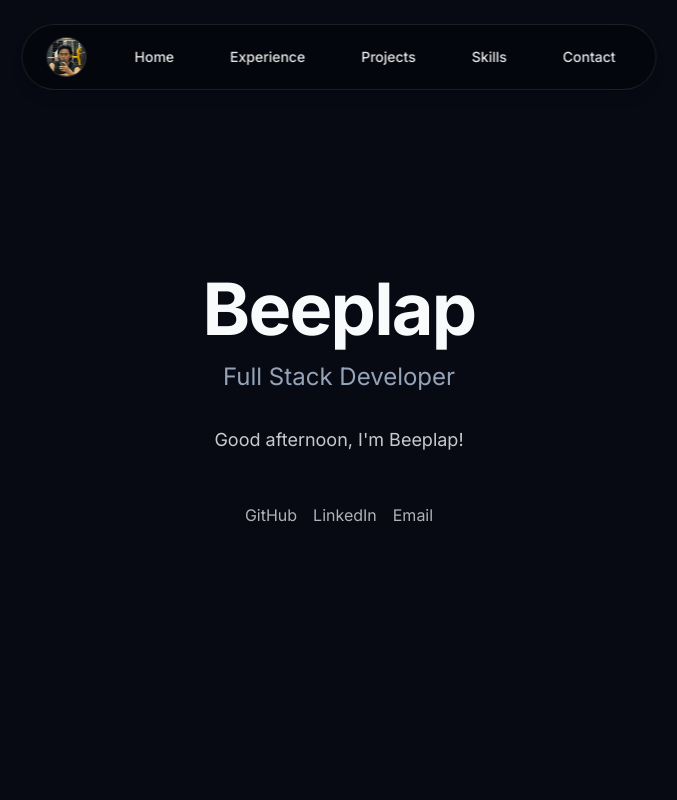
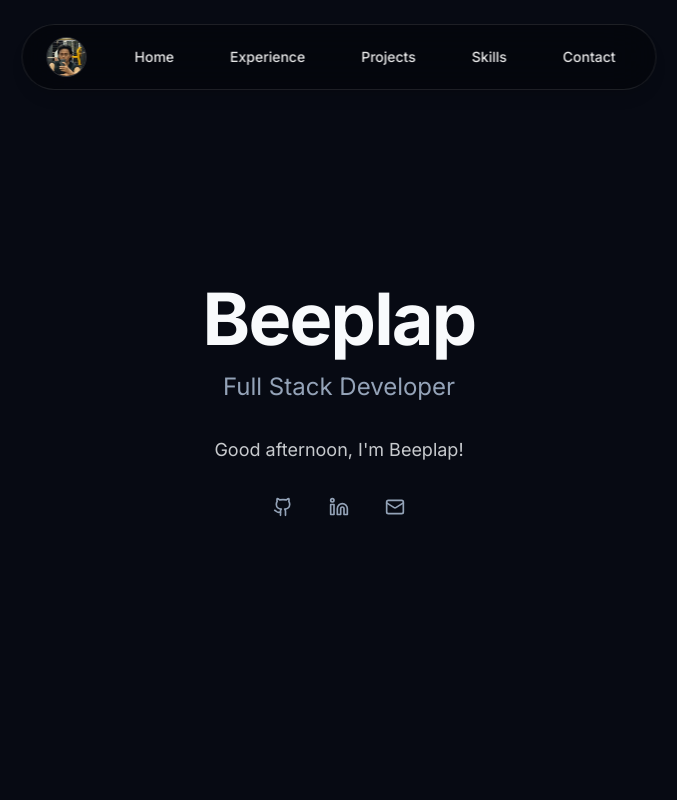
Before and after one commit to Beeplap/My-portfolio, a React (Vite) app: page / in a window 1280 px wide. Shown: the top 800 px of the page, without its empty margins (301-978 px from the left). Built offline with nearby package versions, Linux system fonts and the light colour scheme; the HTML template or start-up script is replaced by a standard one.

Commit message:
Refactor Experience component to rename 'skills' to 'exp' for consistency; update Footer and Hero components with correct social media links and improved styling; adjust Projects component to link to the specific GitHub repository; modify Index page button styling for better visibility.

```diff
--- a/src/components/Experience.tsx
+++ b/src/components/Experience.tsx
@@ -2,7 +2,7 @@ const Experience = () => {
   const skillCategories = [
     {
       title: "Frontend Development",
-      skills: [
+      exp: [
         "HTML",
         "CSS",
         "Javascript",
@@ -17,7 +17,7 @@ const Experience = () => {
     },
     {
       title: "Backend Development",
-      skills: [
+      exp: [
         "Python",
         "Typescript",
         "C#",
@@ -30,7 +30,7 @@ const Experience = () => {
     },
     {
       title: "Data Science",
-      skills: [
+      exp: [
         "Python",
         "R",
         "OpenCV",
@@ -46,7 +46,7 @@ const Experience = () => {
   return (
     <section id="experience" className="py-20 px-4">
       <div className="max-w-4xl mx-auto">
-        <h2 className="text-4xl md:text-5xl font-bold mb-16">Skills</h2>
+        <h2 className="text-4xl md:text-5xl font-bold mb-16">Expriences</h2>
 
         <div className="space-y-12">
           {skillCategories.map((category, index) => (
@@ -54,7 +54,7 @@ const Experience = () => {
               <h3 className="text-2xl font-bold mb-6">{category.title}</h3>
               <div className="border-t border-border pt-6">
                 <div className="flex flex-wrap gap-3">
-                  {category.skills.map((skill) => (
+                  {category.exp.map((skill) => (
                     <span
                       key={skill}
                       className="px-3 py-1 text-sm bg-muted text-foreground rounded"
--- a/src/components/Footer.tsx
+++ b/src/components/Footer.tsx
@@ -15,7 +15,7 @@ const Footer = () => {
           {/* Social Links */}
           <div className="flex items-center gap-4">
             <a
-              href="https://github.com"
+              href="https://github.com/beeplap"
               target="_blank"
               rel="noopener noreferrer"
               className="text-muted-foreground hover:text-primary transition-colors"
@@ -24,7 +24,7 @@ const Footer = () => {
               <Github className="h-5 w-5" />
             </a>
             <a
-              href="https://linkedin.com"
+              href="https://www.linkedin.com/in/beeplap-gharti-magar-5027592b9/"
               target="_blank"
               rel="noopener noreferrer"
               className="text-muted-foreground hover:text-primary transition-colors"
@@ -33,7 +33,7 @@ const Footer = () => {
               <Linkedin className="h-5 w-5" />
             </a>
             <a
-              href="mailto:contact@example.com"
+              href="mailto:ghartibeeplap@gmail.com"
               className="text-muted-foreground hover:text-primary transition-colors"
               aria-label="Email"
             >
--- a/src/components/Hero.tsx
+++ b/src/components/Hero.tsx
@@ -14,7 +14,7 @@ const Hero = () => {
 
   return (
     <section id="home" className="min-h-screen flex items-center justify-center px-4 py-20">
-      <div className="max-w-4xl mx-auto text-center space-y-8">
+      <div className="max-w-4xl mx-auto flex flex-col items-center text-center space-y-8">
         {/* Name and Title */}
         <div className="space-y-4">
           <h1 className="text-5xl md:text-7xl font-bold tracking-tight">
@@ -30,29 +30,31 @@ const Hero = () => {
         </p>
 
         {/* Social Links */}
-        <div className="flex items-center justify-center gap-4 pt-4">
+         <div className="flex items-center gap-9">
             <a
-            href="https://github.com/Beeplap"
+              href="https://github.com/beeplap"
               target="_blank"
               rel="noopener noreferrer"
-            className="text-foreground/70 hover:text-primary transition-colors"
+              className="text-muted-foreground hover:text-primary transition-colors"
+              aria-label="GitHub"
             >
-            GitHub
+              <Github className="h-5 w-5" />
             </a>
             <a
               href="https://www.linkedin.com/in/beeplap-gharti-magar-5027592b9/"
               target="_blank"
               rel="noopener noreferrer"
-            className="text-foreground/70 hover:text-primary transition-colors"
+              className="text-muted-foreground hover:text-primary transition-colors"
+              aria-label="LinkedIn"
             >
-            LinkedIn
+              <Linkedin className="h-5 w-5" />
             </a>
             <a
-            target="_blank"
               href="mailto:ghartibeeplap@gmail.com"
-            className="text-foreground/70 hover:text-primary transition-colors"
+              className="text-muted-foreground hover:text-primary transition-colors"
+              aria-label="Email"
             >
-            Email
+              <Mail className="h-5 w-5" />
             </a>
           </div>
       </div>
--- a/src/components/Projects.tsx
+++ b/src/components/Projects.tsx
@@ -9,7 +9,7 @@ const Projects = () => {
         "A comprehensive attendance management system with real-time tracking, analytics dashboard, and automated reporting features.",
       tech: ["React", "Supabase", "Tailwind CSS"],
       link: "https://example.com",
-      github: "https://github.com",
+      github: "https://github.com/Beeplap/Attendance-tracker",
     },
     {
       title: "Upcoming Project",
--- a/src/pages/Index.tsx
+++ b/src/pages/Index.tsx
@@ -42,7 +42,7 @@ const Index = () => {
         <Button
           onClick={scrollToTop}
           size="icon"
-          className="fixed bottom-8 right-8 z-50 rounded-full shadow-lg hover:shadow-xl transition-all duration-300 bg-primary hover:bg-primary/90"
+          className="fixed bottom-8 right-8 z-50 rounded-full shadow-lg hover:shadow-xl transition-all duration-300 bg-gray-500 hover:bg-gray-600"
           aria-label="Scroll to top"
         >
           <ChevronUp className="h-4 w-4" />
```
Lines whose indentation alone changed are shown as unchanged.
